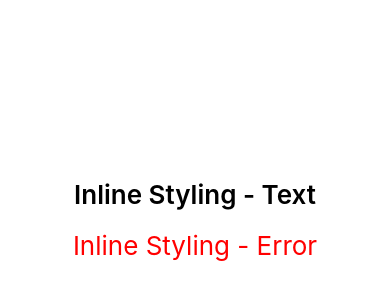
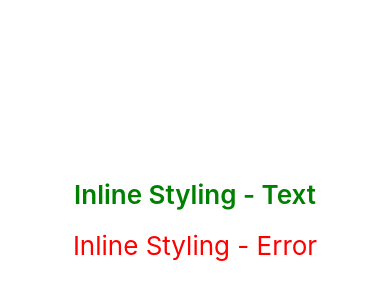
Before and after one commit to leetaehee/react-native, a React Native app in the folder react-native-style/: screen / in a window 390 px wide. Shown: the part 202-502 px from the top of the page. Built offline with nearby package versions, Linux system fonts and the light colour scheme.

Commit message:
여러개의 클라스 스타일링 적용

```diff
--- a/react-native-style/src/App.js
+++ b/react-native-style/src/App.js
@@ -4,8 +4,8 @@ import { StyleSheet, View, Text } from 'react-native';
 const App = () => {
     return (
         <View style={styles.container}>
-            <Text style={styles.text}>Inline Styling - Text</Text>
-            <Text style={styles.error}>Inline Styling - Error</Text>
+            <Text style={[styles.text, { color: 'green' }]}>Inline Styling - Text</Text>
+            <Text style={[styles.text, styles.error]}>Inline Styling - Error</Text>
         </View>
     );
 };
@@ -24,8 +24,6 @@ const styles = StyleSheet.create({
         color: 'black',
     },
     error: {
-        padding: 10,
-        fontSize: 26,
         fontWeight: '400',
         color: 'red',
     },
```
